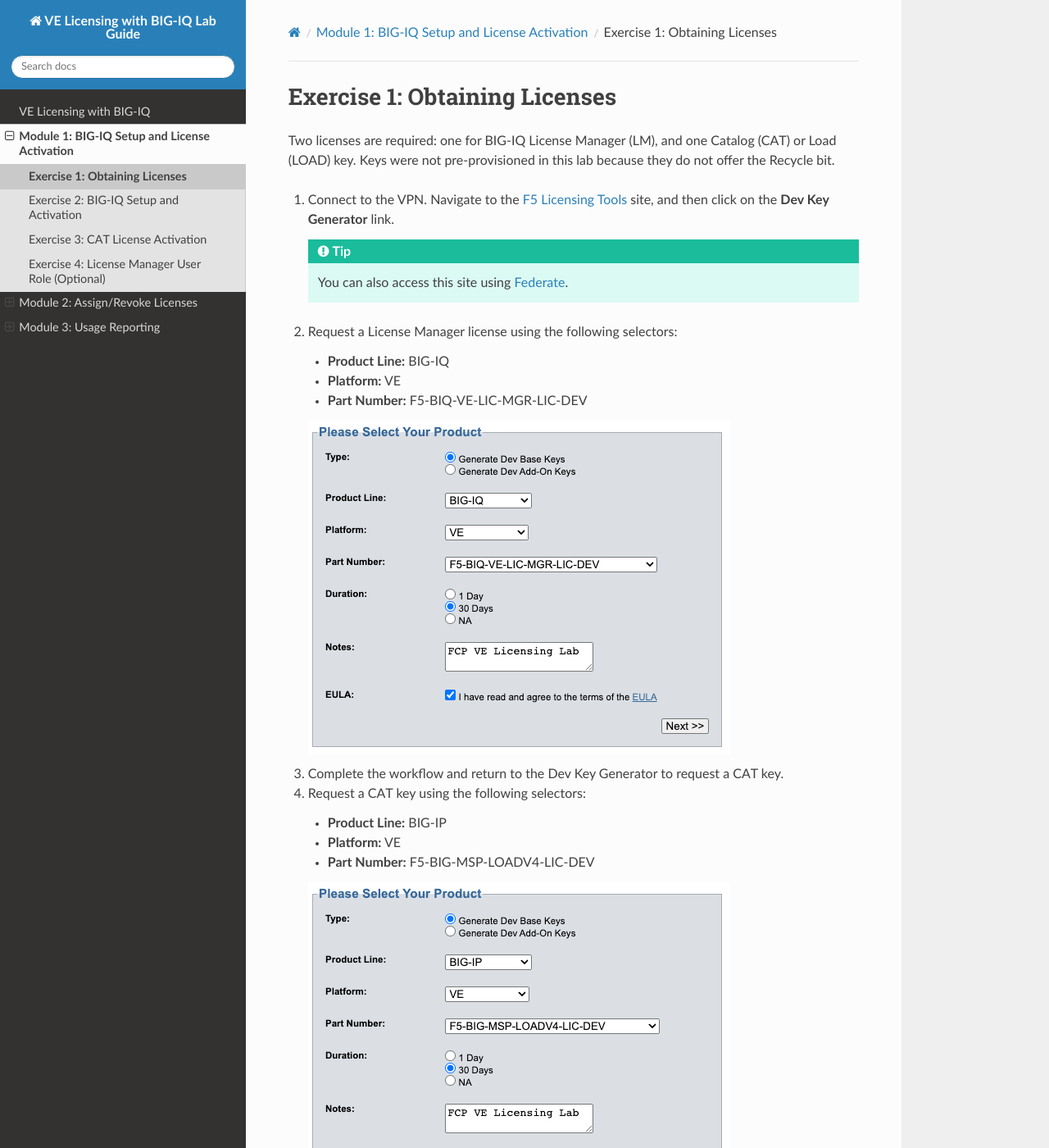
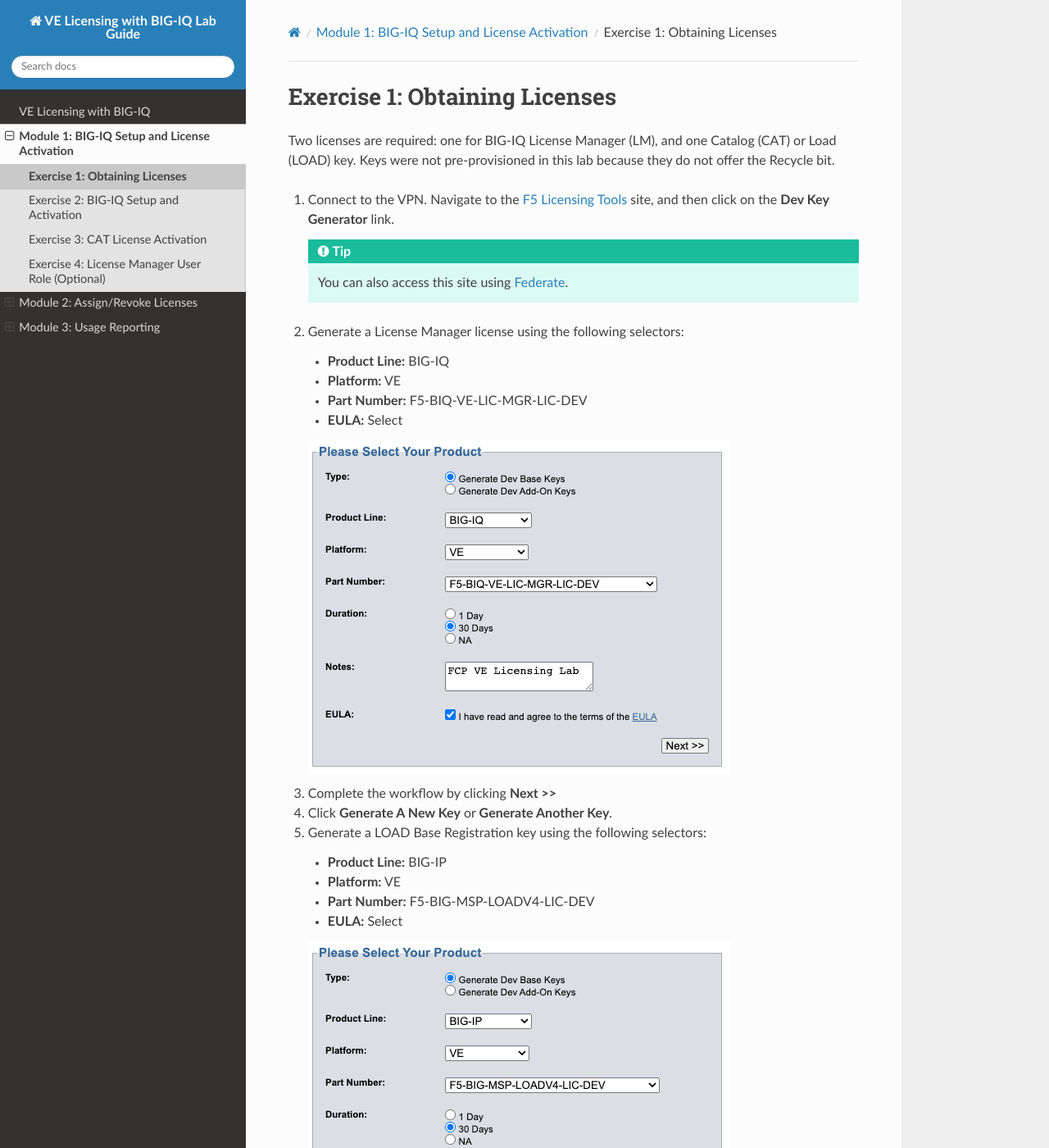
Before and after one commit to marcopaulo42/BIG-IQ-licensing-lab-guide, a Sphinx documentation site: the page built from docs/licensing/licenses.rst, in a window 1280 px wide and 1400 px high. Shown: the whole window at 82% size. Built offline with Sphinx 7.4.7 and the Read the Docs theme 2.0.0, drawn with Linux system fonts in a browser that asks for light colours; some of the changed text lies outside the part shown.

Commit message:
Update licenses.rst

```diff
--- a/docs/licensing/licenses.rst
+++ b/docs/licensing/licenses.rst
@@ -11,25 +11,28 @@
 
    .. tip:: You can also access this site using `Federate <https://federate.f5.com>`_.
 
-#. Request a License Manager license using the following selectors:
+#. Generate a License Manager license using the following selectors:
 
    * **Product Line:** BIG-IQ
    * **Platform:** VE
    * **Part Number:** F5-BIQ-VE-LIC-MGR-LIC-DEV
+   * **EULA:** Select
 
    .. image:: ../images/lm-license-gen.png
 
-#. Complete the workflow and return to the Dev Key Generator to request a CAT key.
+#. Complete the workflow by clicking **Next >>**
+#. Click **Generate A New Key** or **Generate Another Key**.
 
-#. Request a CAT key using the following selectors:
+#. Generate a LOAD Base Registration key using the following selectors:
 
    * **Product Line:** BIG-IP
    * **Platform:** VE
    * **Part Number:** F5-BIG-MSP-LOADV4-LIC-DEV
+   * **EULA:** Select
 
    .. image:: ../images/cat-license-gen.png
 
    .. attention:: The Dev Key Generator does not include CAT licenses. For this lab we will use older
       LOAD licenses which offer similar functionality.
 
-#. Continue to the next exercise once you receive your keys.
+#. Continue to the next exercise once you receive these keys via your corporate email.
```
